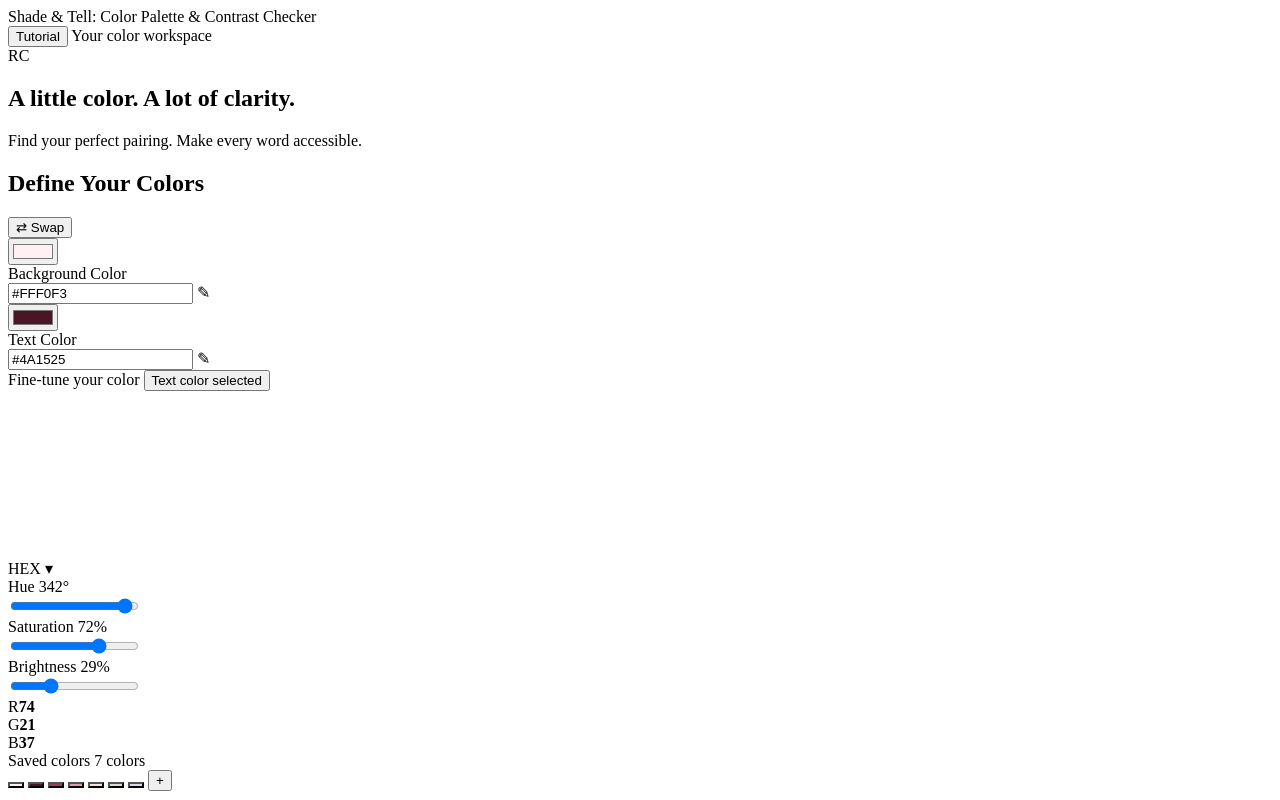
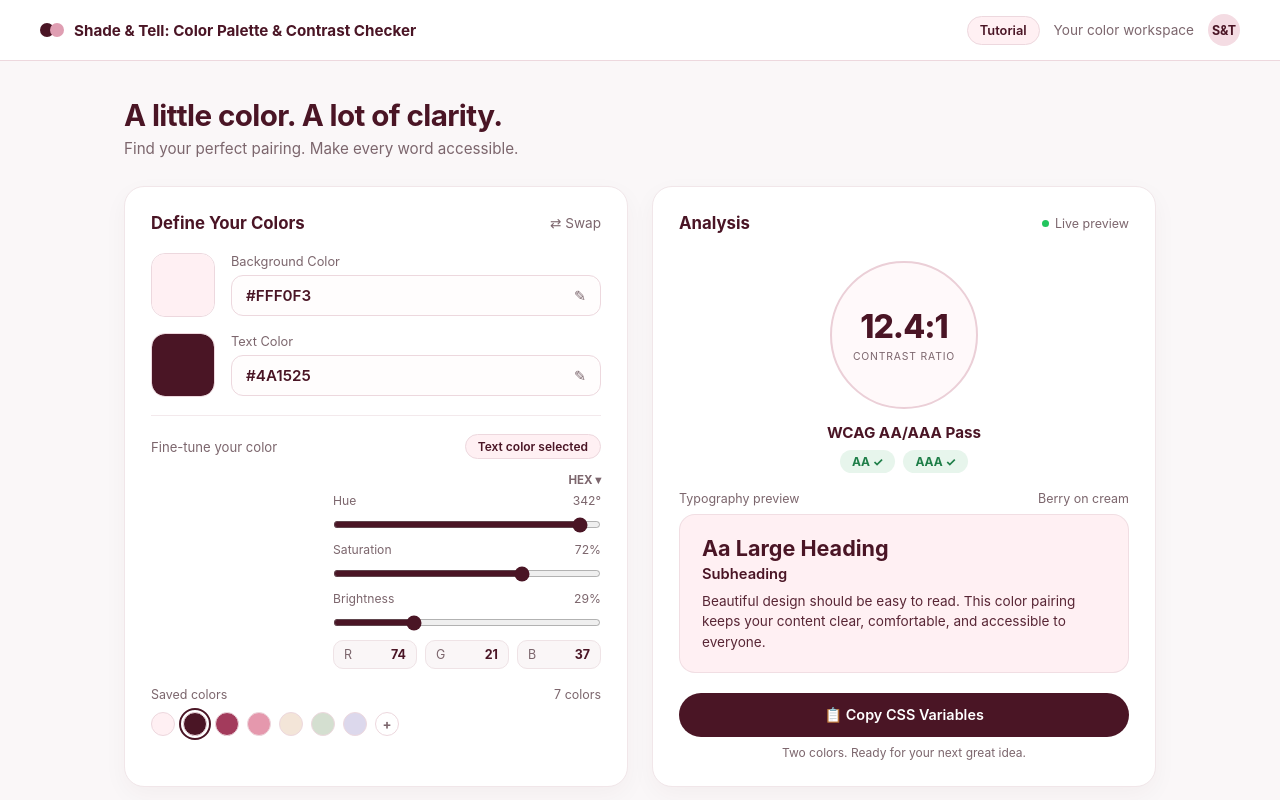
Before and after one commit to berryrainn/Shade---Tell, a plain HTML site: page index.html in a window 1280 px wide. Shown: the top 800 px of the page. Drawn offline with Linux system fonts and the light colour scheme.

Commit message:
style: add color theme, WCAG badges, and tutorial spotlight styles

```diff
--- a/index.html
+++ b/index.html
@@ -19,7 +19,7 @@
     <div class="header-actions">
       <button id="replayTutorialBtn" class="ghost-btn" type="button">Tutorial</button>
       <span class="workspace-label">Your color workspace</span>
-      <div class="avatar" title="Rainn Jewel S. Castillo">RC</div>
+      <div class="avatar" title="Shade & Tell">S&T</div>
     </div>
   </header>
 
--- a/style.css
+++ b/style.css
@@ -0,0 +1,592 @@
+:root {
+  --surface-canvas: #FAF7F8;
+  --surface-card: #FFFFFF;
+  --berry-dark: #4A1525;
+  --berry-soft: #FFF0F3;
+  --berry-border: #EDD8DE;
+  --text-muted: #7C666D;
+  --pass-bg: #E7F5EC;
+  --pass-text: #1E7E48;
+  --fail-bg: #FDECEC;
+  --fail-text: #B42318;
+}
+
+* {
+  box-sizing: border-box;
+  margin: 0;
+  padding: 0;
+  font-family: "Inter", -apple-system, BlinkMacSystemFont, "Segoe UI", Roboto, sans-serif;
+}
+
+body {
+  background-color: var(--surface-canvas);
+  color: var(--berry-dark);
+  min-height: 100vh;
+}
+
+/* Top Header */
+.topbar {
+  background: var(--surface-card);
+  border-bottom: 1px solid var(--berry-border);
+  padding: 14px 40px;
+  display: flex;
+  justify-content: space-between;
+  align-items: center;
+}
+
+.brand {
+  display: flex;
+  align-items: center;
+  gap: 10px;
+  font-weight: 700;
+  font-size: 0.95rem;
+}
+
+.brand-dots {
+  display: inline-flex;
+  align-items: center;
+}
+
+.dot {
+  width: 14px;
+  height: 14px;
+  border-radius: 50%;
+}
+
+.dot-dark { background: var(--berry-dark); }
+.dot-light { background: #DF9EB2; margin-left: -4px; }
+
+.header-actions {
+  display: flex;
+  align-items: center;
+  gap: 14px;
+  font-size: 0.85rem;
+  color: var(--text-muted);
+}
+
+.ghost-btn {
+  background: var(--berry-soft);
+  color: var(--berry-dark);
+  border: 1px solid var(--berry-border);
+  padding: 6px 12px;
+  border-radius: 999px;
+  font-size: 0.8rem;
+  font-weight: 600;
+  cursor: pointer;
+}
+
+.avatar {
+  width: 32px;
+  height: 32px;
+  border-radius: 50%;
+  background: #F4DCE3;
+  color: var(--berry-dark);
+  display: grid;
+  place-items: center;
+  font-weight: 700;
+  font-size: 0.78rem;
+}
+
+/* Main Workspace */
+.container {
+  max-width: 1080px;
+  margin: 0 auto;
+  padding: 36px 24px 48px;
+}
+
+.hero h1 {
+  font-size: 1.85rem;
+  font-weight: 700;
+  letter-spacing: -0.02em;
+}
+
+.hero p {
+  color: var(--text-muted);
+  margin-top: 6px;
+  font-size: 0.95rem;
+}
+
+.workspace-grid {
+  display: grid;
+  grid-template-columns: 1fr 1fr;
+  gap: 24px;
+  margin-top: 28px;
+}
+
+.card {
+  background: var(--surface-card);
+  border: 1px solid #F1E6E9;
+  border-radius: 20px;
+  padding: 26px;
+  box-shadow: 0 8px 24px rgba(74, 21, 37, 0.04);
+}
+
+.card-header {
+  display: flex;
+  justify-content: space-between;
+  align-items: center;
+  margin-bottom: 20px;
+}
+
+.card-header h2 {
+  font-size: 1.05rem;
+  font-weight: 700;
+}
+
+.text-btn {
+  background: none;
+  border: none;
+  color: var(--text-muted);
+  font-size: 0.85rem;
+  cursor: pointer;
+}
+
+.text-btn:hover { color: var(--berry-dark); }
+
+/* Color Rows */
+.color-row {
+  display: flex;
+  align-items: center;
+  gap: 16px;
+  margin-bottom: 16px;
+}
+
+.color-row input[type="color"] {
+  -webkit-appearance: none;
+  appearance: none;
+  width: 64px;
+  height: 64px;
+  border: 1px solid var(--berry-border);
+  border-radius: 14px;
+  padding: 0;
+  background: none;
+  cursor: pointer;
+  overflow: hidden;
+}
+
+.color-row input[type="color"]::-webkit-color-swatch-wrapper { padding: 0; }
+.color-row input[type="color"]::-webkit-color-swatch { border: none; border-radius: 13px; }
+
+.input-group { flex: 1; }
+
+.input-group label {
+  display: block;
+  font-size: 0.8rem;
+  color: var(--text-muted);
+  margin-bottom: 6px;
+}
+
+.hex-box {
+  display: flex;
+  align-items: center;
+  border: 1px solid var(--berry-border);
+  border-radius: 12px;
+  padding: 10px 14px;
+  background: #FFFDFD;
+}
+
+.hex-box input {
+  border: none;
+  outline: none;
+  width: 100%;
+  font-size: 0.95rem;
+  font-weight: 600;
+  color: var(--berry-dark);
+  text-transform: uppercase;
+  background: transparent;
+}
+
+.edit-icon { color: var(--text-muted); font-size: 0.9rem; }
+
+/* Fine-Tune Wheel & Sliders */
+.fine-tune {
+  border-top: 1px solid #F3E9EC;
+  margin-top: 18px;
+  padding-top: 18px;
+}
+
+.fine-tune-header {
+  display: flex;
+  justify-content: space-between;
+  align-items: center;
+  font-size: 0.82rem;
+  color: var(--text-muted);
+  margin-bottom: 14px;
+}
+
+.target-status {
+  background: var(--berry-soft);
+  color: var(--berry-dark);
+  border: 1px solid var(--berry-border);
+  border-radius: 999px;
+  padding: 4px 12px;
+  font-size: 0.75rem;
+  font-weight: 600;
+  cursor: pointer;
+}
+
+.fine-tune-body {
+  display: grid;
+  grid-template-columns: 164px 1fr;
+  gap: 18px;
+  align-items: center;
+}
+
+.wheel-wrapper {
+  display: grid;
+  place-items: center;
+}
+
+#colorWheelCanvas {
+  border-radius: 50%;
+  cursor: crosshair;
+}
+
+.format-row {
+  display: flex;
+  justify-content: flex-end;
+  margin-bottom: 6px;
+}
+
+.format-tag {
+  font-size: 0.72rem;
+  font-weight: 700;
+  color: var(--text-muted);
+}
+
+.slider-group { margin-bottom: 10px; }
+
+.slider-label {
+  display: flex;
+  justify-content: space-between;
+  font-size: 0.76rem;
+  color: var(--text-muted);
+  margin-bottom: 4px;
+}
+
+.slider {
+  width: 100%;
+  height: 7px;
+  border-radius: 999px;
+  outline: none;
+  cursor: pointer;
+  accent-color: var(--berry-dark);
+}
+
+.hue-track {
+  background: linear-gradient(to right, #ff0000, #ffff00, #00ff00, #00ffff, #0000ff, #ff00ff, #ff0000);
+}
+
+.rgb-readout {
+  display: grid;
+  grid-template-columns: repeat(3, 1fr);
+  gap: 8px;
+  margin-top: 10px;
+}
+
+.rgb-readout div {
+  background: #FAF6F7;
+  border: 1px solid #EFE3E6;
+  border-radius: 10px;
+  padding: 6px 10px;
+  display: flex;
+  justify-content: space-between;
+  font-size: 0.78rem;
+}
+
+.rgb-readout span { color: var(--text-muted); }
+
+/* Saved Swatches */
+.saved-section { margin-top: 18px; }
+
+.saved-header {
+  display: flex;
+  justify-content: space-between;
+  font-size: 0.78rem;
+  color: var(--text-muted);
+  margin-bottom: 10px;
+}
+
+.saved-swatches {
+  display: flex;
+  align-items: center;
+  gap: 8px;
+  flex-wrap: wrap;
+}
+
+.swatch-dot,
+.swatch-add {
+  width: 24px;
+  height: 24px;
+  border-radius: 50%;
+  border: 1px solid var(--berry-border);
+  cursor: pointer;
+}
+
+.swatch-dot.active {
+  outline: 2px solid var(--berry-dark);
+  outline-offset: 2px;
+}
+
+.swatch-add {
+  background: #FFF;
+  color: var(--text-muted);
+  font-weight: 700;
+}
+
+/* Right Card: Analysis */
+.live-indicator {
+  display: flex;
+  align-items: center;
+  gap: 6px;
+  font-size: 0.78rem;
+  color: var(--text-muted);
+}
+
+.live-dot {
+  width: 7px;
+  height: 7px;
+  border-radius: 50%;
+  background: #22C55E;
+}
+
+.score-wrapper {
+  text-align: center;
+  padding: 8px 0 18px;
+}
+
+.score-ring {
+  width: 148px;
+  height: 148px;
+  border-radius: 50%;
+  border: 2px solid #EBCFD7;
+  background: #FFF9FA;
+  margin: 0 auto 14px;
+  display: flex;
+  flex-direction: column;
+  justify-content: center;
+  align-items: center;
+}
+
+.score-number {
+  font-size: 2rem;
+  font-weight: 800;
+  letter-spacing: -0.03em;
+}
+
+.score-caption {
+  font-size: 0.65rem;
+  letter-spacing: 0.08em;
+  color: var(--text-muted);
+  margin-top: 4px;
+}
+
+.wcag-headline {
+  font-weight: 700;
+  font-size: 0.95rem;
+  margin-bottom: 8px;
+}
+
+.wcag-badges {
+  display: flex;
+  justify-content: center;
+  gap: 8px;
+}
+
+.badge {
+  padding: 4px 12px;
+  border-radius: 999px;
+  font-size: 0.75rem;
+  font-weight: 700;
+}
+
+.badge.pass { background: var(--pass-bg); color: var(--pass-text); }
+.badge.fail { background: var(--fail-bg); color: var(--fail-text); }
+
+/* Live Typography Preview */
+.preview-meta {
+  display: flex;
+  justify-content: space-between;
+  font-size: 0.78rem;
+  color: var(--text-muted);
+  margin-bottom: 8px;
+}
+
+.preview-box {
+  border-radius: 16px;
+  padding: 20px 22px;
+  border: 1px solid rgba(74, 21, 37, 0.08);
+  transition: background-color 0.15s ease, color 0.15s ease;
+}
+
+.preview-box h3 { font-size: 1.35rem; font-weight: 700; margin-bottom: 4px; }
+.preview-box .subheading { font-weight: 600; font-size: 0.92rem; margin-bottom: 8px; }
+.preview-box .body-copy { font-size: 0.85rem; line-height: 1.5; opacity: 0.92; }
+
+.export-section { margin-top: 20px; text-align: center; }
+
+.primary-btn {
+  width: 100%;
+  background: var(--berry-dark);
+  color: #FFFFFF;
+  border: none;
+  border-radius: 999px;
+  padding: 13px 20px;
+  font-size: 0.9rem;
+  font-weight: 600;
+  cursor: pointer;
+}
+
+.primary-btn:hover { opacity: 0.92; }
+
+.helper-note {
+  font-size: 0.75rem;
+  color: var(--text-muted);
+  margin-top: 8px;
+}
+
+/* Bottom Suggestions Bar */
+.suggestions-card {
+  margin-top: 24px;
+  display: flex;
+  justify-content: space-between;
+  align-items: center;
+  gap: 20px;
+  flex-wrap: wrap;
+}
+
+.suggestions-info h2 { font-size: 0.98rem; margin-bottom: 4px; }
+.suggestions-info p { font-size: 0.82rem; color: var(--text-muted); }
+
+.suggestions-list { display: flex; gap: 16px; flex-wrap: wrap; }
+
+.suggestion-item {
+  display: flex;
+  align-items: center;
+  gap: 10px;
+  background: #FFFDFD;
+  border: 1px solid var(--berry-border);
+  border-radius: 12px;
+  padding: 8px 12px;
+  cursor: pointer;
+  text-align: left;
+  color: var(--berry-dark);
+}
+
+.suggestion-chip {
+  width: 34px;
+  height: 34px;
+  border-radius: 8px;
+  border: 1px solid rgba(0, 0, 0, 0.08);
+}
+
+.suggestion-item strong { display: block; font-size: 0.82rem; }
+.suggestion-item small { color: var(--text-muted); font-size: 0.74rem; }
+
+/* Footer */
+.footer {
+  margin-top: 22px;
+  display: flex;
+  justify-content: space-between;
+  font-size: 0.78rem;
+  color: var(--text-muted);
+}
+
+.footer a { color: var(--text-muted); }
+
+/* Tutorial Overlay & Spotlight */
+.tutorial-backdrop {
+  position: fixed;
+  inset: 0;
+  background: rgba(20, 12, 15, 0.58);
+  display: grid;
+  place-items: center;
+  z-index: 50;
+  padding: 20px;
+}
+
+.tutorial-backdrop[hidden] { display: none; }
+
+.tutorial-spotlight {
+  position: relative;
+  z-index: 60;
+  box-shadow: 0 0 0 4px #FFF0F3, 0 12px 32px rgba(0, 0, 0, 0.35);
+  border-radius: 16px;
+}
+
+.tutorial-card {
+  background: #FFF2F5;
+  color: var(--berry-dark);
+  width: 100%;
+  max-width: 380px;
+  border-radius: 18px;
+  padding: 22px 24px;
+  box-shadow: 0 18px 40px rgba(0, 0, 0, 0.28);
+  z-index: 70;
+}
+
+.tutorial-top {
+  display: flex;
+  justify-content: space-between;
+  font-size: 0.76rem;
+  font-weight: 700;
+  letter-spacing: 0.05em;
+  color: var(--text-muted);
+  margin-bottom: 10px;
+}
+
+.tutorial-title { font-size: 1.05rem; margin-bottom: 6px; }
+.tutorial-desc { font-size: 0.88rem; line-height: 1.48; color: #5B2B3A; margin-bottom: 18px; }
+
+.tutorial-actions {
+  display: flex;
+  justify-content: flex-end;
+  align-items: center;
+  gap: 12px;
+}
+
+.tut-skip {
+  background: none;
+  border: none;
+  color: var(--text-muted);
+  font-weight: 700;
+  font-size: 0.8rem;
+  cursor: pointer;
+}
+
+.tut-next {
+  background: #FFFFFF;
+  color: var(--berry-dark);
+  border: 1px solid var(--berry-border);
+  border-radius: 999px;
+  padding: 7px 16px;
+  font-weight: 700;
+  font-size: 0.8rem;
+  cursor: pointer;
+}
+
+/* Toast */
+.toast {
+  position: fixed;
+  bottom: 24px;
+  right: 24px;
+  background: var(--berry-dark);
+  color: #FFFFFF;
+  padding: 12px 18px;
+  border-radius: 12px;
+  font-size: 0.85rem;
+  font-weight: 600;
+  opacity: 0;
+  transform: translateY(10px);
+  pointer-events: none;
+  transition: opacity 0.2s ease, transform 0.2s ease;
+  z-index: 80;
+}
+
+.toast.show { opacity: 1; transform: translateY(0); }
+
+@media (max-width: 820px) {
+  .workspace-grid { grid-template-columns: 1fr; }
+  .fine-tune-body { grid-template-columns: 1fr; }
+  .topbar { padding: 14px 20px; }
+}
```
